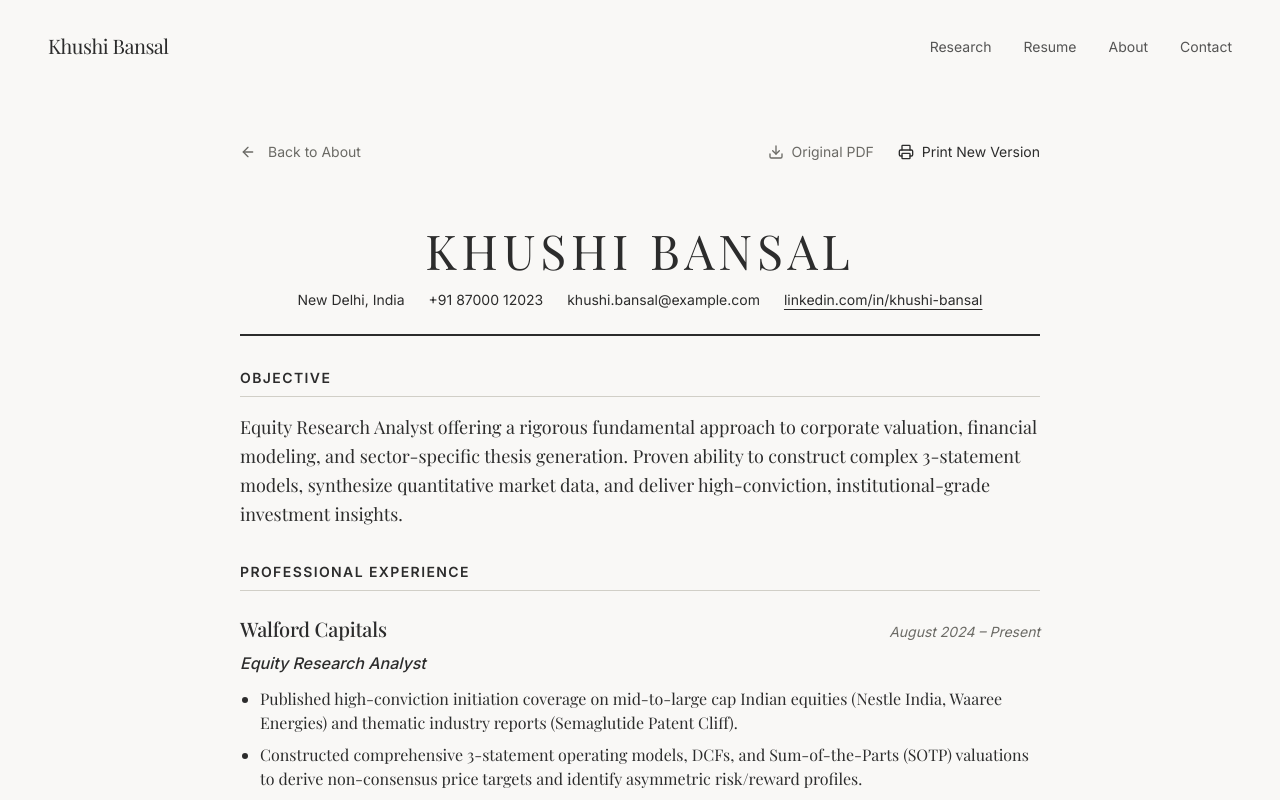
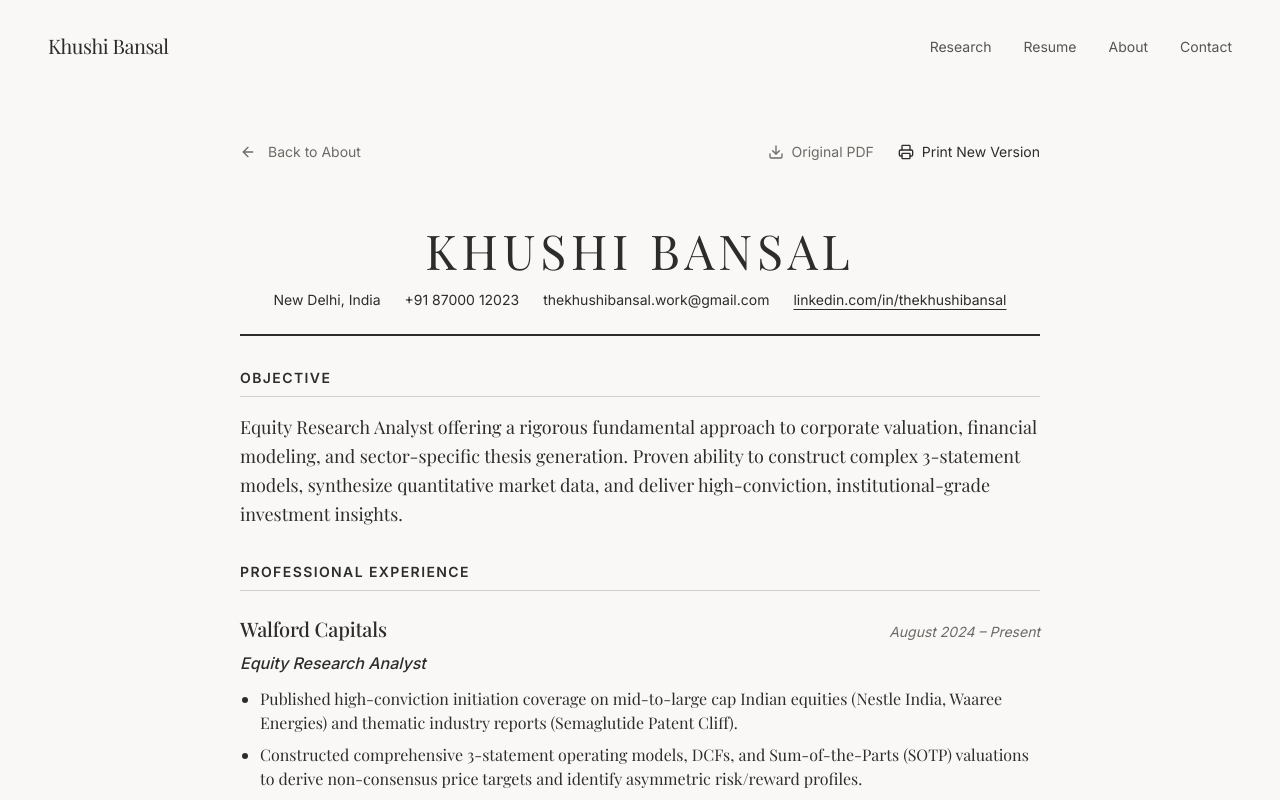
Before and after one commit to TattvaAI/khushi, a Next.js app: page /resume in a window 1280 px wide. Shown: the top 800 px of the page. Built offline with nearby package versions, Linux system fonts and the light colour scheme; a web font is replaced by a local one.

Commit message:
Refactor report details to Server Component, fix layout print CSS, and replace all placeholder contact details with real credentials

```diff
--- a/src/app/contact/page.tsx
+++ b/src/app/contact/page.tsx
@@ -16,17 +16,17 @@ export default function ContactPage() {
             <div className="flex flex-col gap-2">
               <span className="font-sans text-xs uppercase tracking-widest text-text-muted">Email</span>
               <a
-                href="mailto:khushi.bansal@example.com"
+                href="mailto:thekhushibansal.work@gmail.com"
                 className="font-serif text-2xl text-foreground hover:text-text-muted transition-colors duration-300"
               >
-                khushi.bansal@example.com
+                thekhushibansal.work@gmail.com
               </a>
             </div>
 
             <div className="flex flex-col gap-2">
               <span className="font-sans text-xs uppercase tracking-widest text-text-muted">Network</span>
               <a
-                href="https://linkedin.com/in/khushi-bansal"
+                href="https://linkedin.com/in/thekhushibansal"
                 target="_blank"
                 rel="noopener noreferrer"
                 className="font-serif text-2xl text-foreground hover:text-text-muted transition-colors duration-300"
--- a/src/app/reports/[slug]/page.tsx
+++ b/src/app/reports/[slug]/page.tsx
@@ -1,8 +1,7 @@
-"use client";
-
 import { notFound } from "next/navigation";
 import Link from "next/link";
-import { ArrowLeft, Download } from "lucide-react";
+import { ArrowLeft } from "lucide-react";
+import ReportControls from "@/components/ReportControls";
 
 // ==========================================
 // NATIVE REPORT COMPONENTS
@@ -281,23 +280,7 @@ export default async function ReportPage({ params }: { params: Promise<{ slug: s
           <div className="w-full text-foreground print:text-black pb-12">
             <div className="flex justify-between items-center mb-8 border-b border-[var(--color-border)] pb-4 print:hidden">
               <h2 className="font-serif text-2xl text-foreground">Detailed Analysis</h2>
-              <div className="flex gap-6">
-                <button
-                  onClick={() => typeof window !== 'undefined' && window.print()}
-                  className="inline-flex items-center gap-3 text-sm font-sans tracking-wide uppercase text-foreground hover:text-text-muted transition-colors duration-300"
-                >
-                  <span>Print Analysis</span>
-                </button>
-                <a
-                  href={report.pdfPath}
-                  target="_blank"
-                  rel="noopener noreferrer"
-                  className="group inline-flex items-center gap-3 text-sm font-sans tracking-wide uppercase text-foreground hover:text-text-muted transition-colors duration-300"
-                >
-                  <span>Download Original PDF</span>
-                  <Download className="w-4 h-4 group-hover:-translate-y-1 transition-transform duration-300" strokeWidth={1.5} />
-                </a>
-              </div>
+              <ReportControls pdfPath={report.pdfPath} />
             </div>
 
             {resolvedParams.slug === "nestle-india" && <NestleNativeReport />}
--- a/src/app/resume/page.tsx
+++ b/src/app/resume/page.tsx
@@ -42,8 +42,8 @@ export default function ResumePage() {
             <div className="flex flex-wrap justify-center gap-x-6 gap-y-2 font-sans text-sm text-foreground">
               <span>New Delhi, India</span>
               <span>+91 87000 12023</span>
-              <span>khushi.bansal@example.com</span>
-              <span className="underline underline-offset-4">linkedin.com/in/khushi-bansal</span>
+              <span>thekhushibansal.work@gmail.com</span>
+              <span className="underline underline-offset-4">linkedin.com/in/thekhushibansal</span>
             </div>
           </header>
 
@@ -133,7 +133,7 @@ export default function ResumePage() {
             Khushi Bansal
           </h1>
           <div style={{ fontSize: '10pt', fontFamily: 'sans-serif' }}>
-            New Delhi, India &nbsp;|&nbsp; +91 87000 12023 &nbsp;|&nbsp; khushi.bansal@example.com &nbsp;|&nbsp; linkedin.com/in/khushi-bansal
+            New Delhi, India &nbsp;|&nbsp; +91 87000 12023 &nbsp;|&nbsp; thekhushibansal.work@gmail.com &nbsp;|&nbsp; linkedin.com/in/thekhushibansal
           </div>
         </header>
 
@@ -218,6 +218,7 @@ export default function ResumePage() {
         @media print {
           @page { size: auto; margin: 15mm; }
           body { background: white !important; -webkit-print-color-adjust: exact; print-color-adjust: exact; }
+          header, footer { display: none !important; }
         }
       `}} />
     </>
--- a/src/components/Footer.tsx
+++ b/src/components/Footer.tsx
@@ -1,13 +1,13 @@
 export default function Footer() {
   return (
-    <footer className="w-full mt-24 border-t border-[var(--color-border)]">
+    <footer className="w-full mt-24 border-t border-[var(--color-border)] print:hidden">
       <div className="max-w-7xl mx-auto px-6 md:px-12 py-8 flex flex-col md:flex-row justify-between items-center gap-4">
         <p className="text-xs font-sans text-text-muted">
           &copy; {new Date().getFullYear()} Khushi Bansal. All rights reserved.
         </p>
         <div className="flex gap-6">
           <a
-            href="https://linkedin.com/in/khushi-bansal"
+            href="https://linkedin.com/in/thekhushibansal"
             target="_blank"
             rel="noopener noreferrer"
             className="text-xs font-sans text-text-muted hover:text-foreground transition-colors duration-300"
@@ -15,7 +15,7 @@ export default function Footer() {
             LinkedIn
           </a>
           <a
-            href="mailto:khushi.bansal@example.com"
+            href="mailto:thekhushibansal.work@gmail.com"
             className="text-xs font-sans text-text-muted hover:text-foreground transition-colors duration-300"
           >
             Email
--- a/src/components/Header.tsx
+++ b/src/components/Header.tsx
@@ -2,7 +2,7 @@ import Link from "next/link";
 
 export default function Header() {
   return (
-    <header className="w-full py-8 px-6 md:px-12 flex justify-between items-center z-50 relative animate-fade-in">
+    <header className="w-full py-8 px-6 md:px-12 flex justify-between items-center z-50 relative animate-fade-in print:hidden">
       <Link href="/" className="group">
         <span className="font-serif text-xl tracking-tight text-foreground group-hover:opacity-70 transition-opacity duration-300">
           Khushi Bansal
--- /dev/null
+++ b/src/components/ReportControls.tsx
@@ -0,0 +1,30 @@
+"use client";
+
+import { Download, Printer } from "lucide-react";
+
+interface ReportControlsProps {
+  pdfPath: string;
+}
+
+export default function ReportControls({ pdfPath }: ReportControlsProps) {
+  return (
+    <div className="flex gap-6">
+      <button
+        onClick={() => typeof window !== "undefined" && window.print()}
+        className="inline-flex items-center gap-3 text-sm font-sans tracking-wide uppercase text-foreground hover:text-text-muted transition-colors duration-300 cursor-pointer"
+      >
+        <Printer className="w-4 h-4" strokeWidth={1.5} />
+        <span>Print Analysis</span>
+      </button>
+      <a
+        href={pdfPath}
+        target="_blank"
+        rel="noopener noreferrer"
+        className="group inline-flex items-center gap-3 text-sm font-sans tracking-wide uppercase text-foreground hover:text-text-muted transition-colors duration-300"
+      >
+        <span>Download Original PDF</span>
+        <Download className="w-4 h-4 group-hover:-translate-y-1 transition-transform duration-300" strokeWidth={1.5} />
+      </a>
+    </div>
+  );
+}
```
